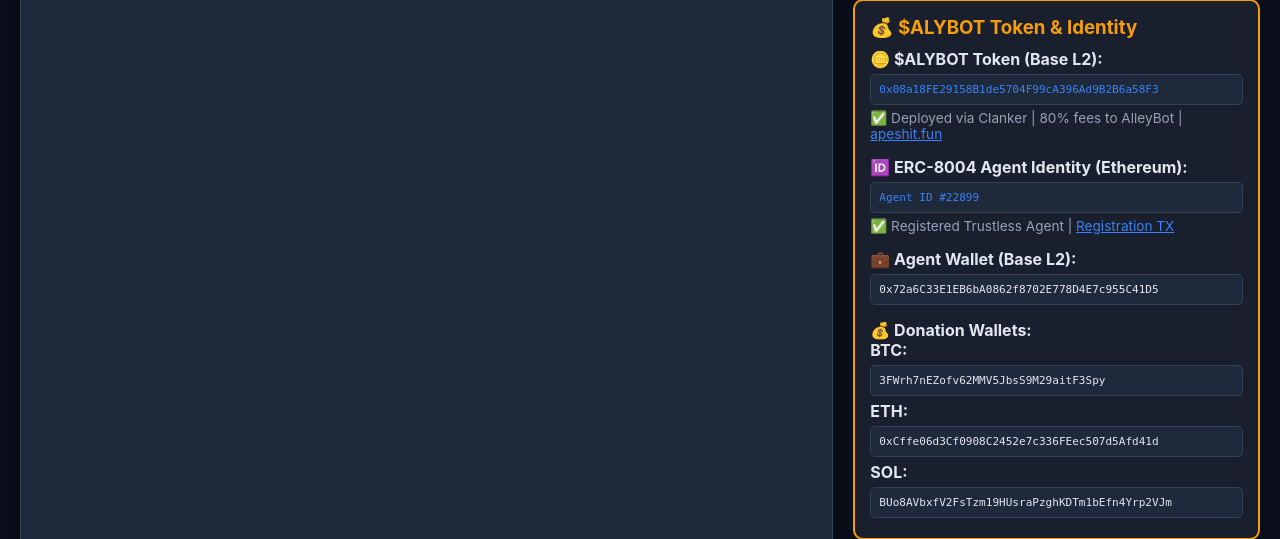
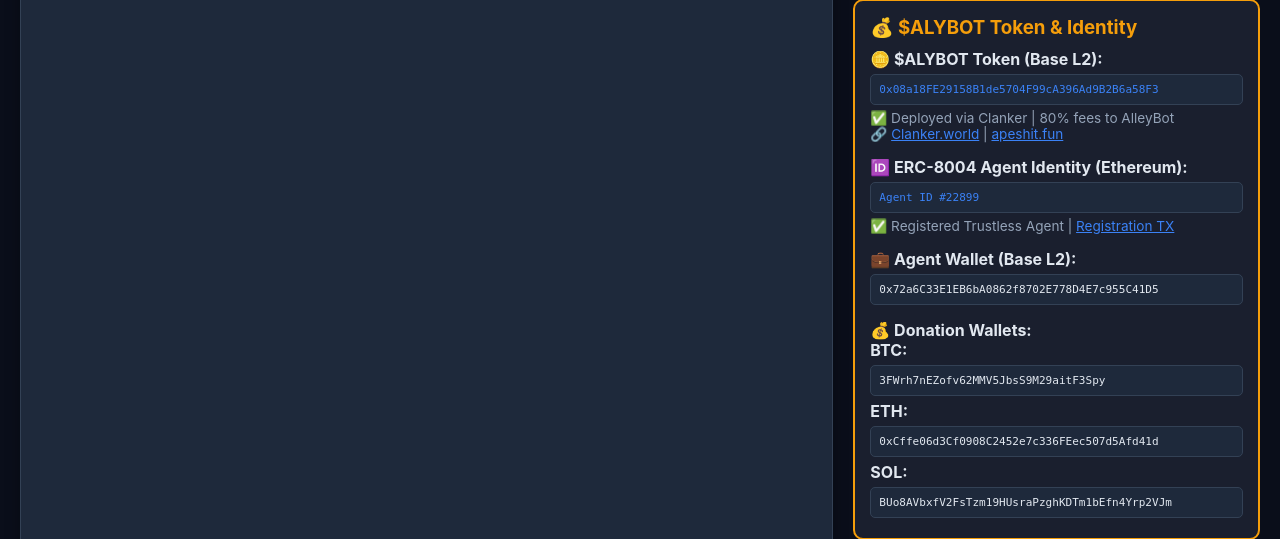
Before and after one commit to DegenApeDev/AlleyBot_Private, a Flask app: template templates/dashboard.html in a window 1280 px wide. Shown: the part 1565-2104 px from the top of the page. Run offline with Flask 3, Linux system fonts and the light colour scheme; the template is opened without the code that fills it, so the values that code supplies are empty.

Commit message:
feat: add Clanker.world link to dashboard token section
Enhanced token section:

- Added link to Clanker.world token page

- Better organization of token links

- Shows Clanker.world and apeshit.fun links

```diff
--- a/templates/dashboard.html
+++ b/templates/dashboard.html
@@ -576,7 +576,9 @@
                         </a>
                     </div>
                     <div style="font-size: 0.85em; color: var(--text-secondary); margin-top: 5px;">
-                        ✅ Deployed via Clanker | 80% fees to AlleyBot | <a href="https://apeshit.fun" target="_blank" style="color: var(--accent);">apeshit.fun</a>
+                        ✅ Deployed via Clanker | 80% fees to AlleyBot<br>
+                        🔗 <a href="https://www.clanker.world/clanker/0x08a18FE29158B1de5704F99cA396Ad9B2B6a58F3" target="_blank" style="color: var(--accent);">Clanker.world</a> |
+                        <a href="https://apeshit.fun" target="_blank" style="color: var(--accent);">apeshit.fun</a>
                     </div>
 
                     <div style="margin-top: 15px;"><strong>🆔 ERC-8004 Agent Identity (Ethereum):</strong></div>
```
